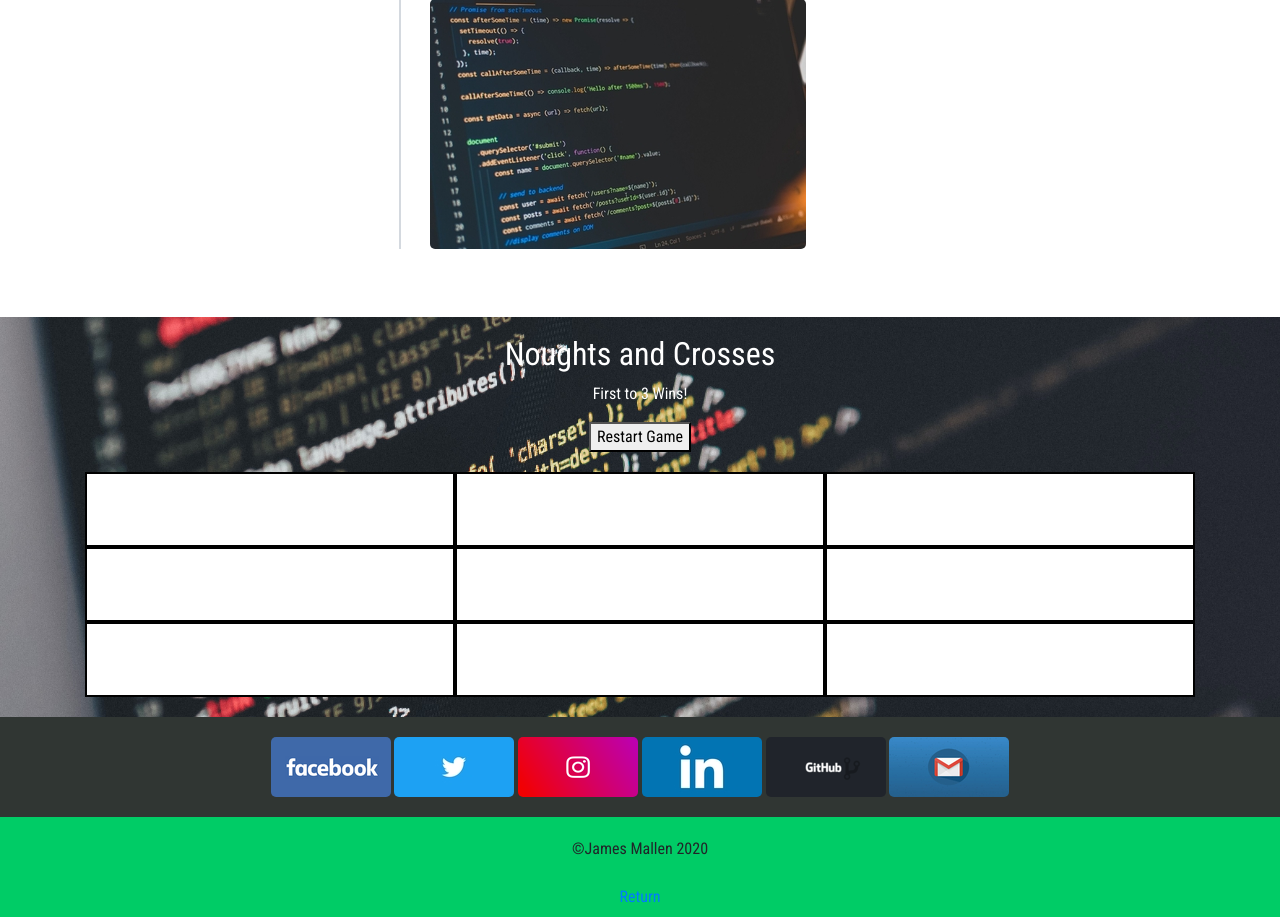
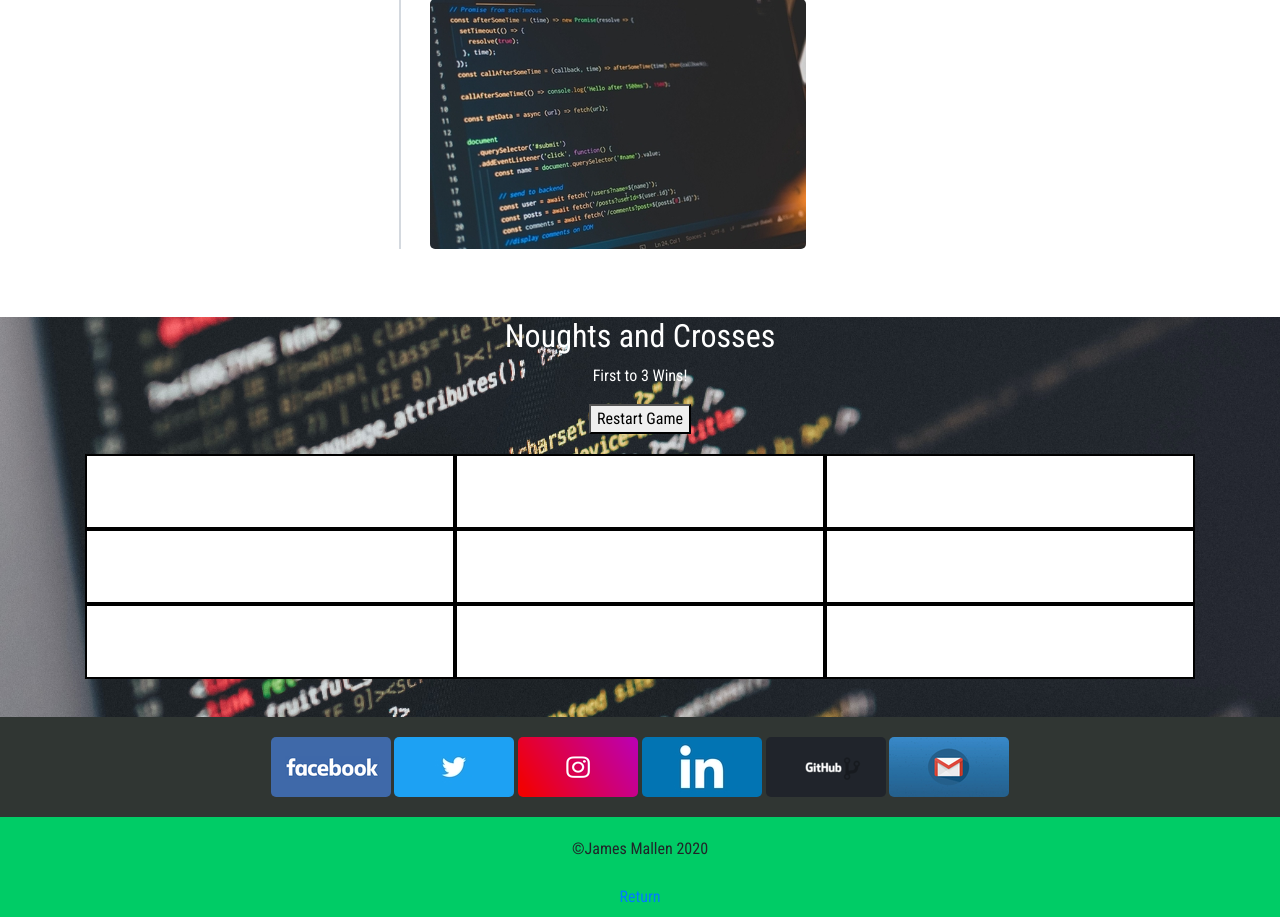
Before and after one commit to jmgithub1/PortfolioProject.io, a PHP site: page / in a window 1280 px wide. Shown: the part 3592-4509 px from the top of the page. Run offline with PHP 8.4, Linux system fonts and the light colour scheme.

Commit message:
style update

```diff
--- a/style.css
+++ b/style.css
@@ -89,7 +89,6 @@
 }
 
 .javaGame{
-    padding-top: 10px;
     height: 400px;
     background-image: url("images/ilya-pavlov-OqtafYT5kTw-unsplash\ \(1\).jpg");
     color: white;
```
